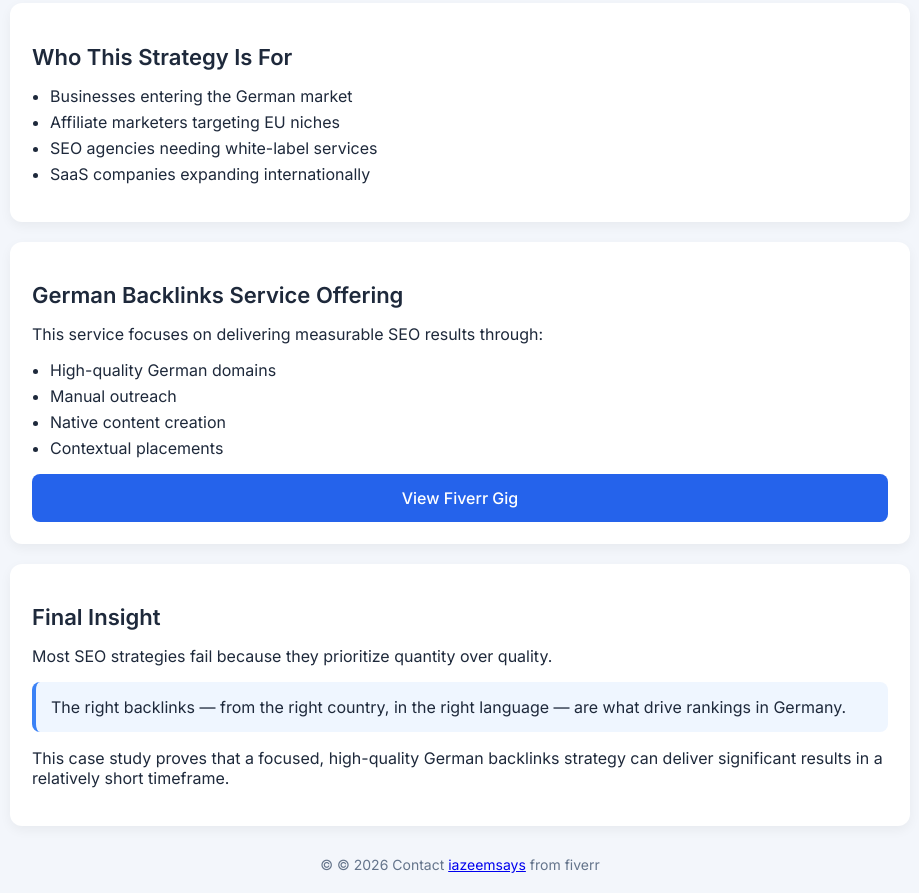
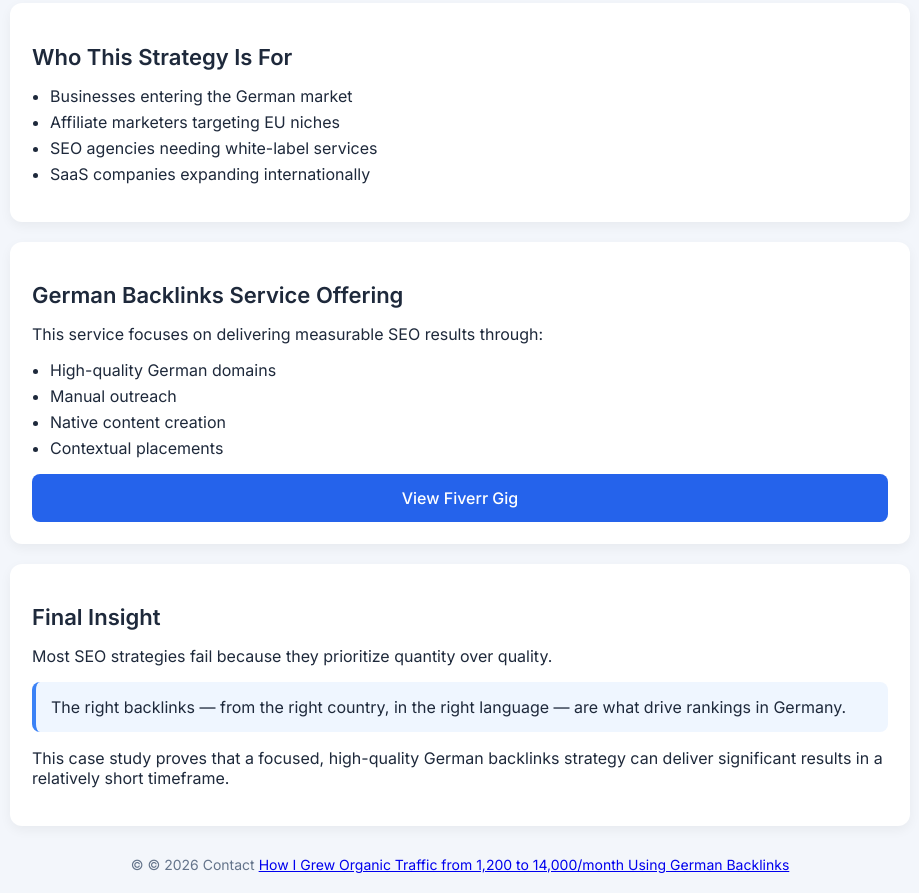
Before and after one commit to itonycortez/germanbacklinks, a plain HTML site: page index.html in a window 1280 px wide. Shown: the part 2866-3759 px from the top of the page, without its empty margins (180-1099 px from the left). Drawn offline with Linux system fonts and the light colour scheme.

Commit message:
Update index.html

```diff
--- a/index.html
+++ b/index.html
@@ -171,7 +171,8 @@
   </div>
 
   <div class="footer">
-    ©       © 2026 Contact <a href="https://www.fiverr.com/iazeemsays/">iazeemsays</a> from fiverr
+    ©       © 2026 Contact <a href="https://storage.prod.researchhub.com/uploads/papers/users/193695/93c2bbe4-cb79-4489-940b-ef6531e90ca4/How%20I%20Grew%20Organic%20Traffic%20from%201,200%20to%2014,000_month%20Using%20German%20Backlinks%20(.pdf">How I Grew Organic Traffic from 1,200 to 14,000/month
+Using German Backlinks</a>
   </div>
 
 </div>
```
